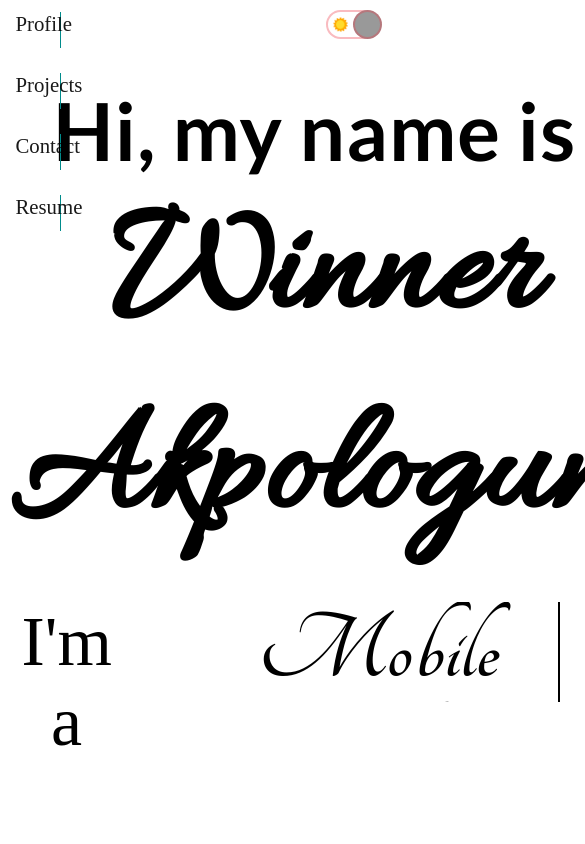
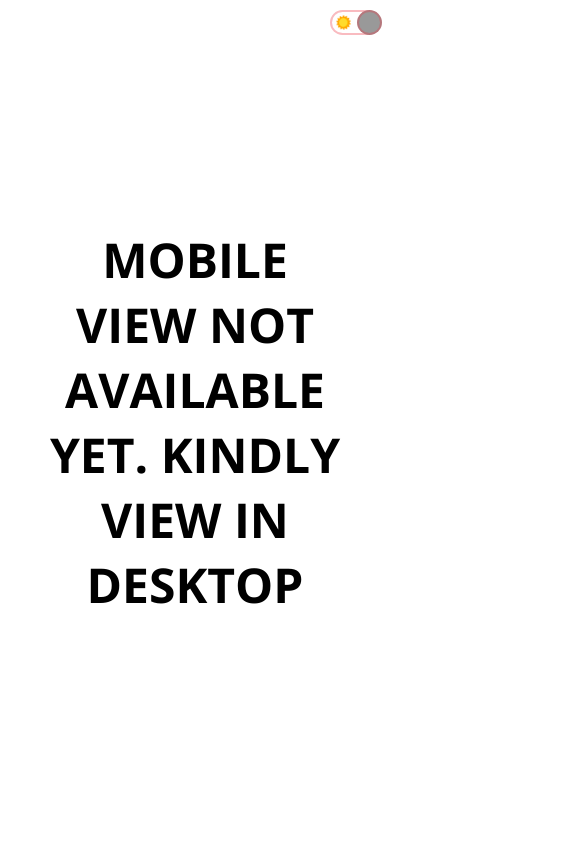
Before and after one commit to MDWeena/Portfolio-new, a React (Create React App) app: page / in a window 390 px wide. Shown: the top 844 px of the page, 585 px wide, since content can reach past the window. Built offline with nearby package versions, Linux system fonts and the light colour scheme.

Commit message:
mobileView Commit

```diff
--- a/src/App.css
+++ b/src/App.css
@@ -1,5 +1,30 @@
 @import url("https://fonts.googleapis.com/css2?family=Open+Sans:ital,wght@0,300;0,400;0,500;0,600;0,700;0,800;1,300;1,400;1,500;1,600;1,700;1,800&display=swap");
 
 body {
-    font-family: "Open Sans"
+  width: 100vw !important;
+  overflow-x: hidden;
 }
+.mobile {
+  display: none !important;
+}
+@media (max-width: 1255px) {
+  .main {
+    display: none !important;
+  }
+  .mobile {
+    display: flex !important;
+    justify-content: center !important;
+    align-items: center !important;
+    width: 100vw !important;
+    height: 100vh !important;
+    background-color: #fff !important;
+    padding: 3em
+  }
+  .mobile-text {
+    font-size: 3em !important;
+    color: #000;
+    word-wrap: break-word;
+    text-align: center;
+    font-family: "Open sans"
+  }
+}
--- a/src/App.jsx
+++ b/src/App.jsx
@@ -1,26 +1,49 @@
-import React, {useContext} from "react";
-import Intro from './components/intro/Intro';
-import Toggle from './components/toggle/Toggle';
+import React, { useContext } from "react";
+import Intro from "./components/intro/Intro";
+import Toggle from "./components/toggle/Toggle";
 import Projects from "./components/projects/Projects";
 import Footer from "./components/footer/Footer";
 import { ThemeContext } from "./Context";
-
+import "./App.css";
 
 function App() {
   const theme = useContext(ThemeContext);
-  const {darkMode} = theme.state;
+  const { darkMode } = theme.state;
 
   return (
-    <div style={{
-      backgroundColor: darkMode ? '#0F2027' : 'white',
-      color: darkMode && 'white',
-      // backgroundImage: darkMode && 'linear-gradient(to right, #0F2027,#203A43,#2C5364)'
-    }}>
+    <>
       <Toggle />
-      <Intro />
-      <Projects />
-      <Footer />
-    </div>
+      <div
+        className="mobile"
+        style={{
+          // backgroundColor: darkMode ? "#0F2027" : "white",
+          color: darkMode && "white",
+          overflowX: "hidden",
+          backgroundImage:
+            darkMode && "linear-gradient(to right, #0F2027,#203A43,#2C5364)"
+        }}
+      >
+        <h1 className="mobile-text" style={{
+          // backgroundColor: darkMode ? "#0F2027" : "white",
+          color: darkMode && "white",
+        }}>MOBILE VIEW NOT AVAILABLE YET. KINDLY VIEW IN DESKTOP</h1>
+      </div>
+      <div
+        className="main"
+        style={{
+          backgroundColor: darkMode ? "#0F2027" : "white",
+          color: darkMode && "white",
+          width: "100vw",
+          overflowX: "hidden"
+          // backgroundImage: darkMode && 'linear-gradient(to right, #0F2027,#203A43,#2C5364)'
+        }}
+      >
+        <Toggle />
+        <Intro />
+        <Projects />
+        <Footer />
+      </div>
+    </>
   );
 }
 
--- a/src/components/intro/intro.css
+++ b/src/components/intro/intro.css
@@ -1,10 +1,10 @@
-@import url('https://fonts.googleapis.com/css2?family=Allura&family=Tangerine:wght@400;700&display=swap');
-.intro{
+@import url("https://fonts.googleapis.com/css2?family=Allura&family=Tangerine:wght@400;700&display=swap");
+.intro {
   display: flex;
   flex-direction: column;
   height: 100vh;
 }
-.intro__top{
+.intro__top {
   display: flex;
   flex-direction: row;
   align-items: center;
@@ -15,45 +15,45 @@
   /* border: 1px solid firebrick; */
   padding-left: 2em;
 }
-.intro__top a{
+.intro__top a {
   font-size: 1.3em;
-    margin: .6em .5em;
-    color: rgba(0, 0, 0, .9);
+  margin: 0.6em 0.5em;
+  color: rgba(0, 0, 0, 0.9);
   text-decoration: none;
   padding-right: 1.2em;
   border-right: 1px solid darkcyan;
 }
-.intro__top a:hover{
+.intro__top a:hover {
   text-decoration: underline;
 }
-.intro__bottom{
+.intro__bottom {
   display: flex;
   height: 100vh;
 }
-.intro__left{
+.intro__left {
   flex: 1;
   display: flex;
   align-items: center;
   justify-content: center;
 }
-.intro__left__wrapper{
+.intro__left__wrapper {
   padding: 50px;
   height: 50%;
   display: flex;
   flex-direction: column;
   justify-content: space-between;
 }
-.intro__greeting{
+.intro__greeting {
   font-size: 80px;
   font-weight: 700;
   letter-spacing: 1px;
 }
-.intro__greeting span{
-    font-family: 'Allura';
+.intro__greeting span {
+  font-family: "Allura";
   font-size: 2em;
   margin-left: 20px;
 }
-.intro__name{
+.intro__name {
   font-size: 50px;
 }
 /* .intro-title{
@@ -74,46 +74,46 @@
     align-items: center;
 } */
 
-.intro-title{
+.intro-title {
   display: inline-flex;
 }
-.intro-title .intro-title_into{
+.intro-title .intro-title_into {
   font-size: 70px;
   font-weight: 300;
 }
-.intro-title__wrapper{
+.intro-title__wrapper {
   margin-left: 1em;
   height: 100px;
   overflow: hidden;
   line-height: 100px;
 }
-.intro__left__wrapper > p{
+.intro__left__wrapper > p {
   font-size: 1.2em;
   margin-top: 2em;
   /* font-family: 'Lato', sans-serif; */
-    letter-spacing: .5px
+  letter-spacing: 0.5px;
 }
-.intro-title__item{
+.intro-title__item {
   font-size: 100px;
   font-weight: bolder;
-    font-family: 'tangerine';
+  font-family: "tangerine";
   position: relative;
   top: 0;
   animation: slide 7.5s steps(5) infinite;
 }
 
 @keyframes slide {
-    100%{
+  100% {
     top: -501px;
   }
 }
 
-.intro-title__item span{
+.intro-title__item span {
   position: relative;
 
   /* font-weight: 700; */
 }
-.intro-title__hider{
+.intro-title__hider {
   position: absolute;
   width: 100%;
   height: 100%;
@@ -125,18 +125,18 @@
 }
 
 @keyframes typing {
-    100%{
+  100% {
     left: 100%;
-        margin: 0 -35px 0 35px
+    margin: 0 -35px 0 35px;
   }
 }
-.intro__right{
+.intro__right {
   flex: 1;
   z-index: 99;
   position: relative;
   /* box-shadow: 0px 1px 2.3px 0.4px rgba(0, 0, 0, 0.3); */
 }
-.intro__img{
+.intro__img {
   width: 90%;
   height: 90%;
   object-fit: cover;
@@ -144,20 +144,20 @@
   position: relative;
 }
 @keyframes show {
-   25%{
+  25% {
     transform: translateY(-50px);
   }
-   50%{
+  50% {
     transform: translateY(-100px);
   }
-   75%{
+  75% {
     transform: translateY(-150px);
   }
-   100%{
+  100% {
     transform: translateY(-200px);
   }
 }
-.intro__bg{
+.intro__bg {
   clip-path: polygon(100% 0%, 100% 51%, 100% 100%, 25% 100%, 0% 50%, 25% 0%);
   height: 100%;
   background-color: #5f9ea0;
@@ -169,48 +169,83 @@
   /* box-shadow: 0px 0px 2.3px 0.4px rgba(0, 0, 0, 0.3); */
 }
 @media (max-width: 1168px) {
-    .intro__img{
+  .intro__img {
     object-fit: cover;
   }
-    .projects__project{
+  .projects__project {
     padding: 0em 2em;
   }
 }
 @media screen and (max-width: 768px) {
-  .intro{
+  .intro {
     flex-direction: column;
   }
-  .intro__left__wrapper{
+  .intro__left__wrapper {
     padding: 10px;
     align-items: center;
     justify-content: center;
     text-align: center;
     height: 100%;
   }
-.intro__name{
+  .intro__name {
     font-size: 2.4em;
-    margin-top: .5em;
+    margin-top: 0.5em;
   }
-.intro-title{
+  .intro-title {
     margin-top: 1.5em;
   }
-.intro-desc{
+  .intro-desc {
     display: none !important;
     font-size: 2em !important;
   }
-.intro__right{
+  .intro__right {
     width: 100%;
   }
-.intro__img{
-    object-fit:contain
+  .intro__img {
+    object-fit: contain;
   }
 }
 
 @media (max-width: 676px) {
-    .intro__top{
+  .intro__top {
     flex-direction: column;
     width: 20px;
     padding-left: 5px;
     align-items: flex-start;
   }
 }
+
+@media (max-width: 1687px) {
+  .intro__greeting {
+    font-size: 60px;
+  }
+  .intro-title__item {
+    font-size: 80px;
+  }
+  .intro__img {
+    background-size: 100% 100%;
+  }
+}
+
+@media (max-width: 1452px) {
+  .intro__greeting {
+    font-size: 50px;
+  }
+  .intro-title__item {
+    font-size: 70px;
+  }
+  .intro-title > .intro-title_into {
+    font-size: 50px !important;
+    transform: translateY(20px);
+  }
+  .intro__bg{
+    clip-path: polygon(100% 30%, 95% 100%, 90% 100%, 25% 100%, 0% 50%, 50% 10%);
+    height: 80%;
+  }
+  .intro__img {
+    background-size: 50%;
+    width: 70%;
+    height: 70%;
+    transform: translate(50px, 0);
+  }
+}
--- a/src/components/projects/projects.css
+++ b/src/components/projects/projects.css
@@ -3,7 +3,7 @@
   flex-direction: column;
   /* align-items: center; */
   /* position: relative; */
-padding: 3em auto 5em;
+  padding: 3em auto 5em;
   /* border: 1px solid #f00; */
 }
 
@@ -12,35 +12,37 @@ padding: 3em auto 5em;
   margin: 3em auto 0em;
   transform: translateX(50%-15em);
 }
-.projects_header::before, .projects_header::after{
+.projects_header::before,
+.projects_header::after {
   position: absolute;
   content: "";
   width: 15em;
   height: 2px;
-  background: rgba(0, 0, 0, 0.7)
+  background: rgba(0, 0, 0, 0.7);
 }
-.projects_header::before{
+.projects_header::before {
   transform: translate(-18em, 0.7em);
 }
-.projects_header::after{
+.projects_header::after {
   transform: translate(3em, 0.7em);
 }
 .project_text {
-  display: none
+  display: none;
 }
-.projects::before , .projects::after{
+.projects::before,
+.projects::after {
   position: absolute;
   content: "";
   width: 1.2em;
   height: 1.2em;
   border-radius: 50%;
   z-index: 999;
-  background: rgba(0, 0, 0, 1)
+  background: rgba(0, 0, 0, 1);
 }
-.projects::before{
+.projects::before {
   transform: translate(82.5em, 10.5em);
 }
-.projects::after{
+.projects::after {
   transform: translate(49em, 10.5em);
 }
 .project:hover .project_text {
@@ -50,9 +52,9 @@ padding: 3em auto 5em;
   width: 100%;
   height: 100%;
   transform: translateY(-10px);
-  border-radius: 7px
+  border-radius: 7px;
 }
-.project_text h1{
+.project_text h1 {
   color: #fff;
   z-index: 99;
   font-size: 2em;
@@ -88,7 +90,8 @@ padding: 3em auto 5em;
   background-size: 100% 100%;
   transition: background-size 1s;
 }
-.project h1, .project p{
+.project h1,
+.project p {
   display: none;
 }
 .project:hover {
@@ -124,6 +127,23 @@ a {
   outline: none;
 }
 
+@media (max-width: 1860px) {
+  .projects::before,
+  .projects::after {
+    display: none;
+  }
+}
+
+@media (max-width: 1860px) {
+  .projects {
+
+    padding: 1em auto 3em;
+  }
+  .projects_header{
+    padding-top: -3em
+  }
+}
+
 /* @media (max-width: 1168px) {
 
   .projects__project{
--- a/src/index.css
+++ b/src/index.css
@@ -2,6 +2,7 @@
 *{
     margin: 0;
     padding: 0;
+    box-sizing: border-box;
 }
 
 h1,h2,h3,h4,h5,h6{
```
Lines whose indentation alone changed are shown as unchanged.
